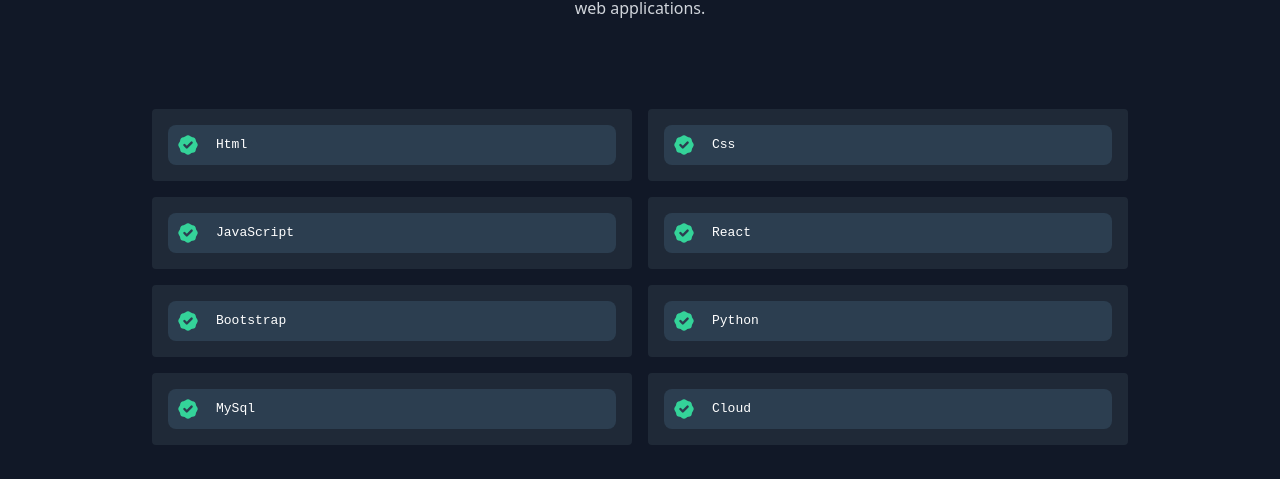
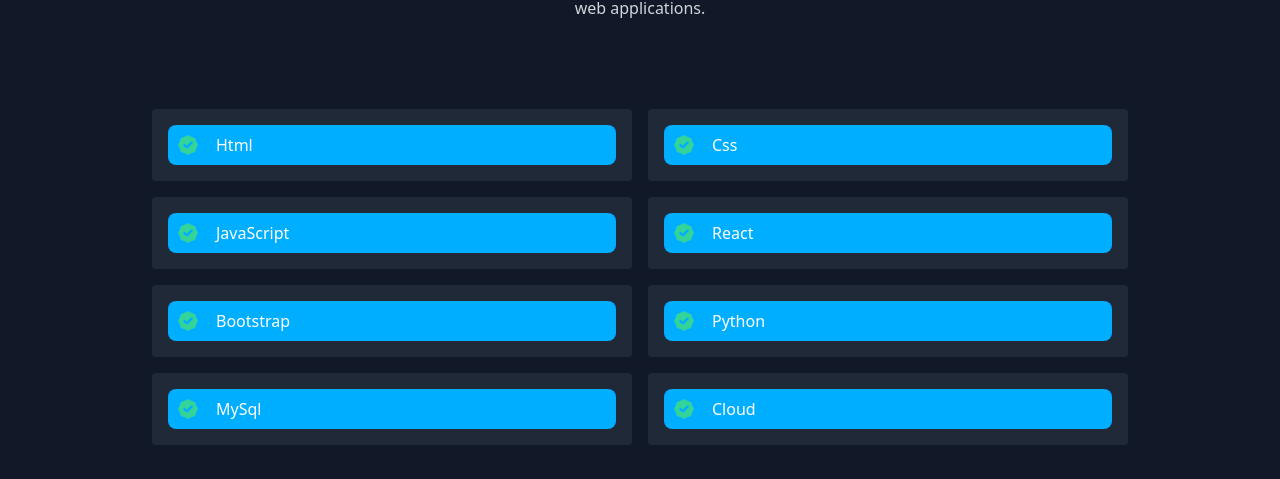
Before and after one commit to prakharpratap97/Prakhar-Pratap-Singh-Portfolio-by-using-reactjs-and-netlifly-main, a React (Create React App) app: page / in a window 1280 px wide. Shown: the part 1857-2336 px from the top of the page. Built offline with nearby package versions, Linux system fonts and the light colour scheme.

Commit message:
button color

```diff
--- a/src/index.css
+++ b/src/index.css
@@ -127,15 +127,15 @@
 
 
   button.skills {
-    font-family: monospace;
-    background-color: #2c3e50;
-    color: #fff;
-    border: none;
-    border-radius: 8px;
+
+    background-color: #00aeff;
+color: #ffffff;
+border: none;
+border-radius: 8px;
   }
 
   button.skills:hover {
-    background-color: #34495e;
-    box-shadow: 2px 2px 2px 5px #7f8c8d;
-    color: #fff;
+    background-color: #0d5fac;
+box-shadow: 2px 2px 2px 5px #9ae0f5;
+color: #fff;
   }
```
